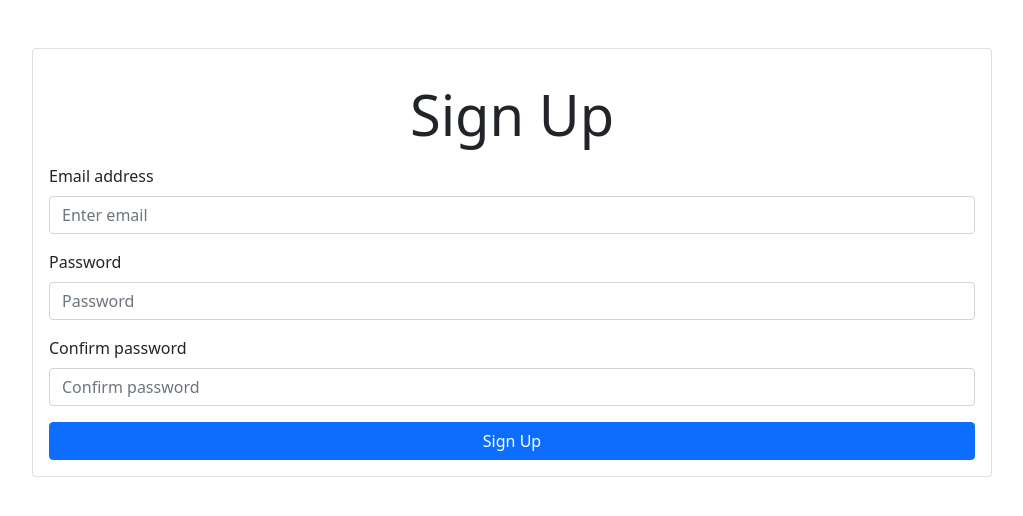
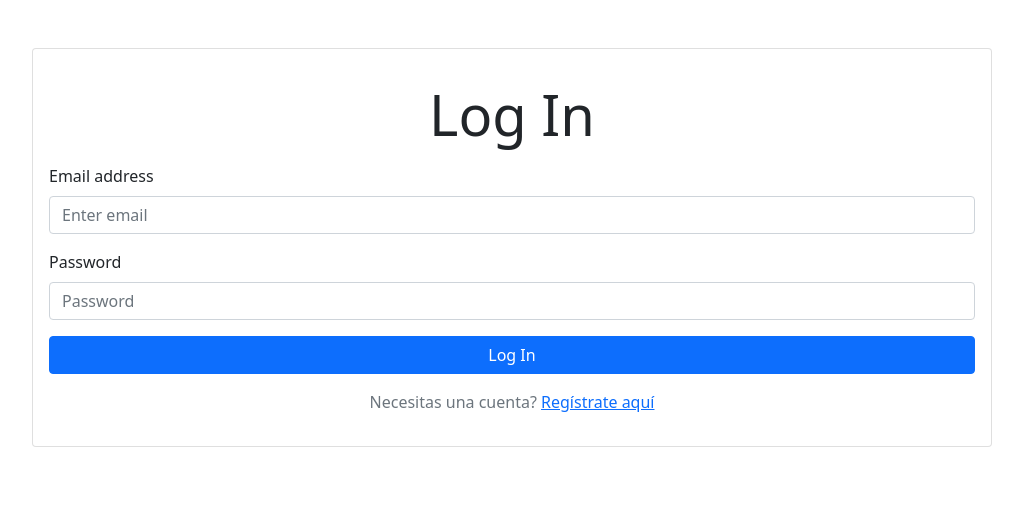
Before and after one commit to pedroagont/frontend-g7, a React (Create React App) app: page /login in a window 1280 px wide. Shown: the top 516 px of the page, without its empty margins (128-1151 px from the left). Built offline with nearby package versions, Linux system fonts and the light colour scheme; no server answers.

Commit message:
Crear componente de login, configurar rutas en App

```diff
--- a/src/App.js
+++ b/src/App.js
@@ -1,10 +1,18 @@
 import { AuthProvider } from './contexts/authContext';
 import Signup from './components/Signup';
+import Login from './components/Login';
+import { BrowserRouter as Router, Switch, Route } from 'react-router-dom';
 
 function App() {
   return (
     <AuthProvider>
-      <Signup />
+      <Router>
+        <Switch>
+          <Route exact path="/" render={()=>'Hola desde inicio!'}/>
+          <Route path="/signup" component={ Signup } />
+          <Route path="/login" component={ Login } />
+        </Switch>
+      </Router>
     </AuthProvider>
   );
 }
--- /dev/null
+++ b/src/components/Login.js
@@ -0,0 +1,57 @@
+import { useRef, useState } from 'react';
+import { Alert, Button, Card, Form } from 'react-bootstrap';
+import { useAuth } from '../contexts/authContext';
+import { Link, useHistory } from 'react-router-dom';
+
+function Login() {
+  const emailRef = useRef();
+  const passwordRef = useRef();
+  const { login } = useAuth();
+  const [ error, setError ] = useState('');
+  const [ loading, setLoading ] = useState('');
+  const history = useHistory();
+
+  async function handleSubmit(e){
+    e.preventDefault();
+
+    try {
+      setError('')
+      setLoading(true)
+      await login(emailRef.current.value, passwordRef.current.value);
+      history.push('/');
+    } catch (e) {
+      setError('Error al iniciar sesión: ' + e.message)
+      setLoading(false)
+      console.log(e);
+    }
+  }
+
+  return (
+    <Card className="w-75 mx-auto mt-5">
+      <Card.Body>
+        <h1 className="display-4 text-center my-3">Log In</h1>
+        { error && error !== '' && <Alert variant="danger">{ error }</Alert> }
+        <Form onSubmit={ handleSubmit }>
+          <Form.Group className="mb-3" controlId="formEmail">
+            <Form.Label>Email address</Form.Label>
+            <Form.Control ref={ emailRef } type="email" placeholder="Enter email" autoComplete="off" required />
+          </Form.Group>
+
+          <Form.Group className="mb-3" controlId="formPassword">
+            <Form.Label>Password</Form.Label>
+            <Form.Control ref={ passwordRef } type="password" placeholder="Password" autoComplete="off" required />
+          </Form.Group>
+
+          <Button className="w-100" variant="primary" type="submit" disabled={ loading }>
+            Log In
+          </Button>
+        </Form>
+        <Card.Text className="text-muted text-center my-3">
+          Necesitas una cuenta? <Link to="/signup">Regístrate aquí</Link>
+        </Card.Text>
+      </Card.Body>
+    </Card>
+  );
+}
+
+export default Login;
```
